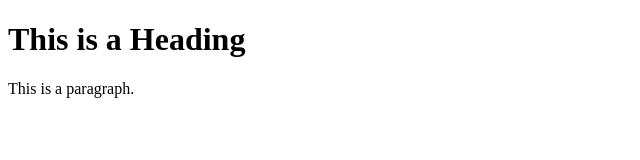
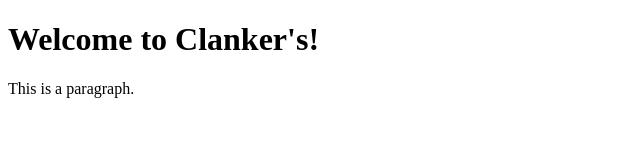
Before and after one commit to LucasFrank67/Team-Website-Clanker-s, a plain HTML site: page Index.htm in a window 1280 px wide. Shown: the whole page, without its empty margins (0-640 px from the left). Drawn offline with Linux system fonts and the light colour scheme.

Commit message:
Update1 Index.htm

```diff
--- a/Index.htm
+++ b/Index.htm
@@ -6,7 +6,7 @@
 </head>
 <body>
     <header>
-        <h1>This is a Heading</h1>
+        <h1>Welcome to Clanker&apos;s!</h1>
     </header>
     <p>This is a paragraph.</p>
 </body>
```
